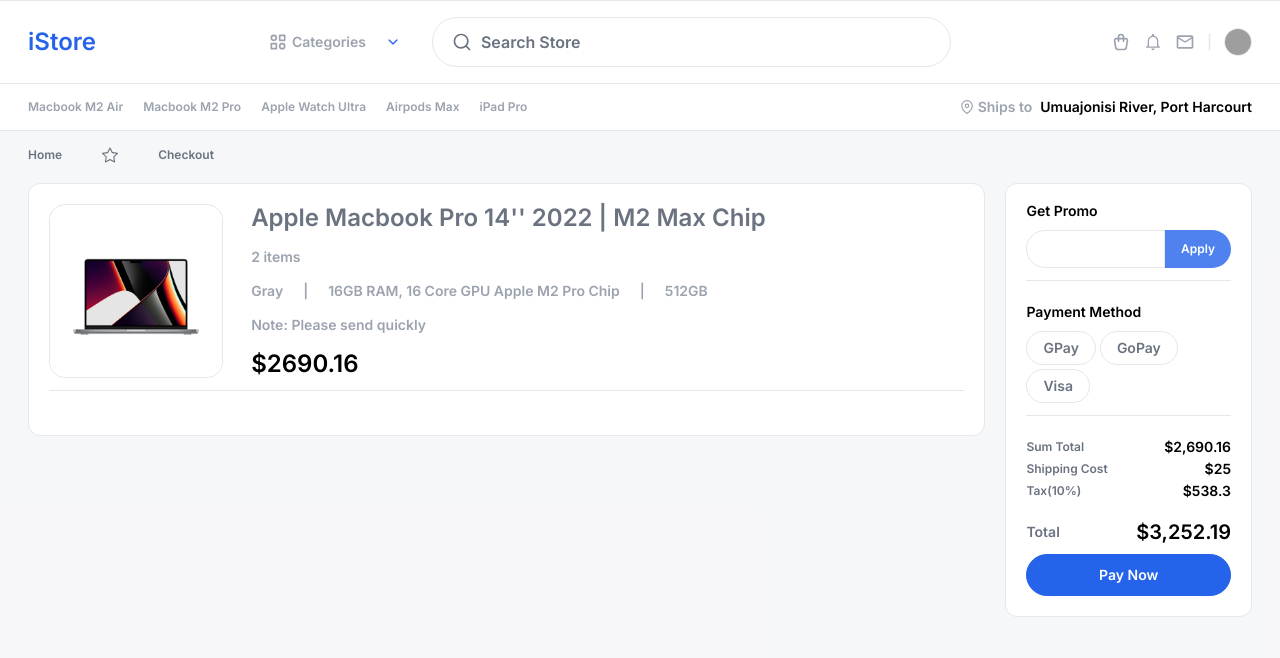
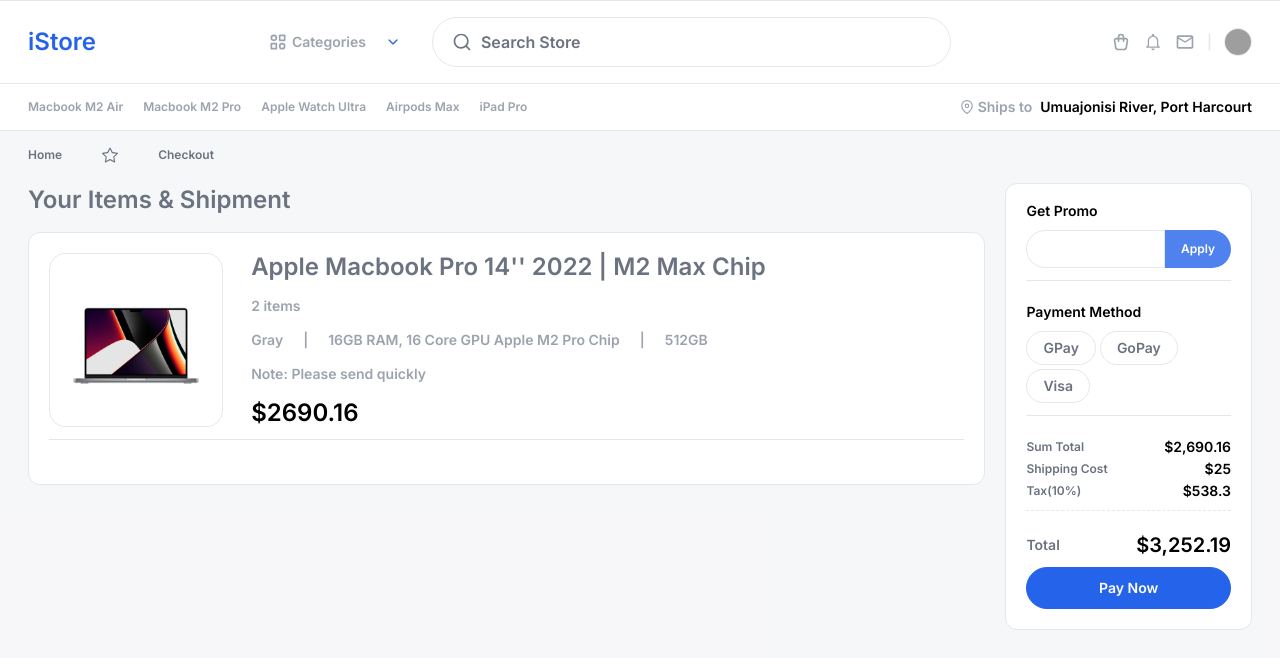
Before and after one commit to mmesomasaint/tempillar, a Next.js app: page /theme/e-apple-store/preview/checkout in a window 1280 px wide. Shown: the top 658 px of the page. Built offline with nearby package versions, Linux system fonts and the light colour scheme; grey boxes are pictures that could not be loaded.

Commit message:
Fix: Clean up code

```diff
--- a/app/theme/e-apple-store/pack/elements/rule.tsx
+++ b/app/theme/e-apple-store/pack/elements/rule.tsx
@@ -1,7 +1,7 @@
-export function HR({ children }: { children?: React.ReactNode }) {
+export function HR({ dashed, children }: { dashed?: boolean, children?: React.ReactNode }) {
   return (
     <div
-      className={`border-b border-apple-store-outline-faded-max w-full ${
+      className={`border-b ${dashed && 'border-dashed'} border-apple-store-outline-faded-max w-full ${
         children && 'pb-3'
       }`}
     >
--- a/app/theme/e-apple-store/preview/checkout/page.tsx
+++ b/app/theme/e-apple-store/preview/checkout/page.tsx
@@ -112,7 +112,9 @@ export default function Checkout() {
           </span>
         </div>
         <div className='grow grid grid-cols-[repeat(14,_minmax(0,_1fr))] gap-5 place-items-start'>
-          <div className='col-span-11 h-fit w-full flex flex-col gap-6 bg-white rounded-xl border border-apple-store-outline-faded-max p-5'>
+          <div className='col-span-11 '>
+            <TextIntro faded copy>Your Items &amp; Shipment</TextIntro>
+            <div className='h-fit w-full flex flex-col mt-4 gap-6 bg-white rounded-xl border border-apple-store-outline-faded-max p-5'>
             <HR>
               <HCard
                 src='/imgs/macbook-pro-fv-1.webp'
@@ -128,6 +130,7 @@ export default function Checkout() {
               />
             </HR>
             <div></div>
+            </div>
           </div>
           <div className='col-span-3 h-fit w-full flex flex-col gap-6 bg-white rounded-xl border border-apple-store-outline-faded-max p-5'>
             <HR>
@@ -147,6 +150,7 @@ export default function Checkout() {
               </div>
             </HR>
             <div className='flex flex-col gap-6'>
+              <HR dashed>
               <div className='flex flex-col gap-2'>
                 <div className='flex justify-between items-center gap-2'>
                   <TextTiny faded>Sum Total</TextTiny>
@@ -161,6 +165,7 @@ export default function Checkout() {
                   <TextXSmall>$538.3</TextXSmall>
                 </div>
               </div>
+              </HR>
               <div className='flex flex-col gap-3'>
                 <div className='flex justify-between items-center gap-2'>
                   <TextXSmall faded>Total</TextXSmall>
```
